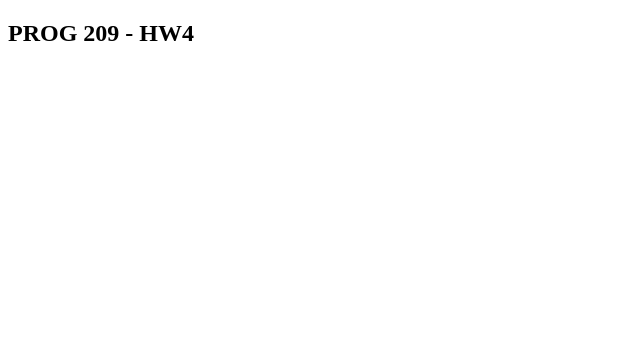
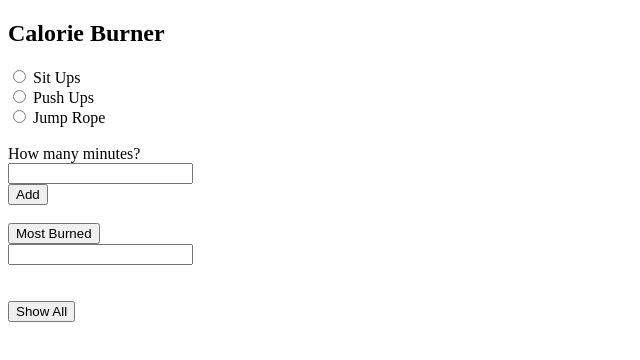
Before and after one commit to lukedbc/HW4, a plain HTML site: page index.html in a window 1280 px wide. Shown: the whole page, without its empty margins (0-640 px from the left). Drawn offline with Linux system fonts and the light colour scheme.

Commit message:
First HTML presentation

```diff
--- a/index.html
+++ b/index.html
@@ -7,8 +7,36 @@
 </head>
 
 <body>
-    <h2>PROG 209 - HW4</h2>
+    <h2>Calorie Burner</h2>
     <div id="content">
+        <input type="radio" id="sit-ups">
+            <label for="sit-ups">Sit Ups</label>
+            <br>
+        <input type="radio" id="push-ups">
+            <label for="push-ups">Push Ups</label>
+            <br>
+        <input type="radio" id="jump-rope">
+            <label for="jump-rope">Jump Rope</label>
+            <br>
+            <br>
+
+        <label>How many minutes?</label>
+        <br>
+        <input type="text" id="minutes">
+        <br>
+        <button id="add">Add</button>
+        <br>
+        <br>
+
+        <button id="most-burned">Most Burned</button>
+        <br>
+        <input type="text" id="burned-result">
+        <br>
+        <br>
+        <br>
+
+        <button id="show-all">Show All</button>
+        <ul id="results"></ul>
     </div>
     <script src="main.js"></script>
 </body>
```
